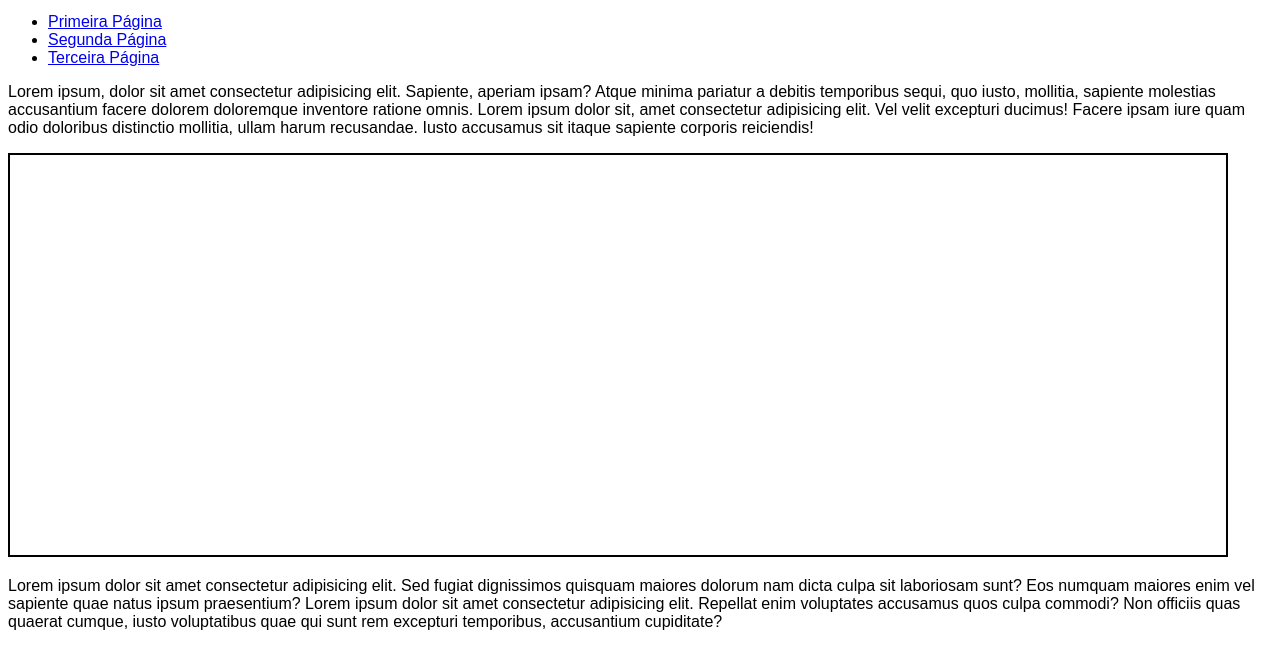
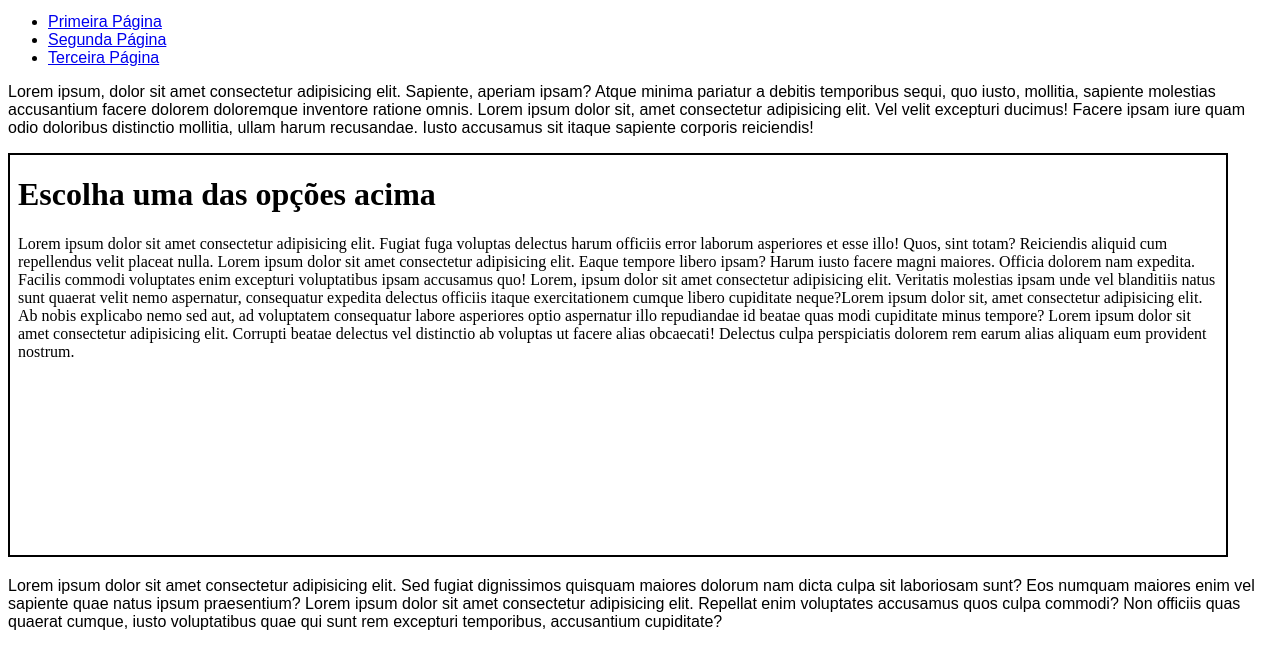
Before and after one commit to Nay1710/html-css, a plain HTML site: page exercicios/ex024/iframe003.html in a window 1280 px wide. Shown: the part 137-800 px from the top of the page. Drawn offline with Linux system fonts and the light colour scheme.

Commit message:
atualizado iframe 003

```diff
--- a/exercicios/ex024/iframe003.html
+++ b/exercicios/ex024/iframe003.html
@@ -27,7 +27,7 @@
 
     <p>Lorem ipsum, dolor sit amet consectetur adipisicing elit. Sapiente, aperiam ipsam? Atque minima pariatur a debitis temporibus sequi, quo iusto, mollitia, sapiente molestias accusantium facere dolorem doloremque inventore ratione omnis. Lorem ipsum dolor sit, amet consectetur adipisicing elit. Vel velit excepturi ducimus! Facere ipsam iure quam odio doloribus distinctio mollitia, ullam harum recusandae. Iusto accusamus sit itaque sapiente corporis reiciendis!</p>
 
-    <iframe id="tela" name="frame" src="">
+    <iframe id="tela" name="frame" srcdoc="<h1>Escolha uma das opções acima</h1><p>Lorem ipsum dolor sit amet consectetur adipisicing elit. Fugiat fuga voluptas delectus harum officiis error laborum asperiores et esse illo! Quos, sint totam? Reiciendis aliquid cum repellendus velit placeat nulla. Lorem ipsum dolor sit amet consectetur adipisicing elit. Eaque tempore libero ipsam? Harum iusto facere magni maiores. Officia dolorem nam expedita. Facilis commodi voluptates enim excepturi voluptatibus ipsam accusamus quo! Lorem, ipsum dolor sit amet consectetur adipisicing elit. Veritatis molestias ipsam unde vel blanditiis natus sunt quaerat velit nemo aspernatur, consequatur expedita delectus officiis itaque exercitationem cumque libero cupiditate neque?Lorem ipsum dolor sit, amet consectetur adipisicing elit. Ab nobis explicabo nemo sed aut, ad voluptatem consequatur labore asperiores optio aspernatur illo repudiandae id beatae quas modi cupiditate minus tempore? Lorem ipsum dolor sit amet consectetur adipisicing elit. Corrupti beatae delectus vel distinctio ab voluptas ut facere alias obcaecati! Delectus culpa perspiciatis dolorem rem earum alias aliquam eum provident nostrum. </p>">
         <p>Infelizmente seu navegador não é compatível com isso!</p>
     </iframe>
 
```
